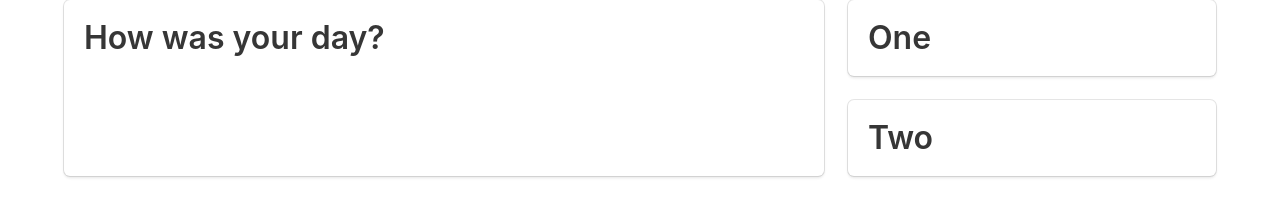
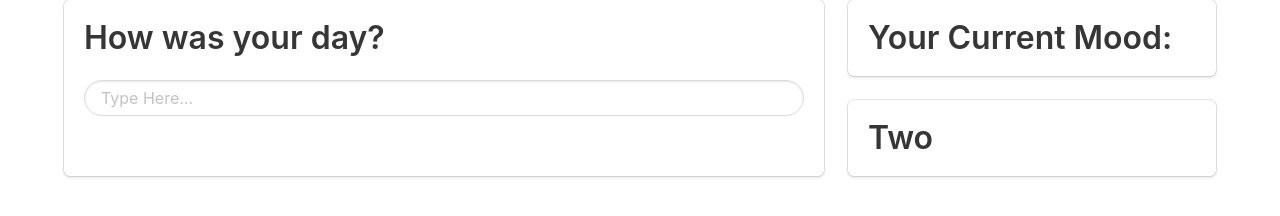
Before and after one commit to kd101jp14/projectone, a plain HTML site: page index.html in a window 1280 px wide. Drawn offline with nearby package versions, Linux system fonts and the light colour scheme.

Commit message:
added input text box

```diff
--- a/index.html
+++ b/index.html
@@ -21,11 +21,12 @@
             <div class="tile is-parent">
                 <div class="tile is-child box">
                     <p class="title">How was your day?</p>
+                    <input class="input is-rounded" type="text" placeholder="Type Here...">
                 </div>
             </div>
             <div class="tile is-4 is-vertical is-parent">
                 <div class="tile is-child box">
-                    <p class="title">One</p>
+                    <p class="title">Your Current Mood:</p>
                 </div>
                 <div class="tile is-child box">
                     <p class="title">Two</p>
```
